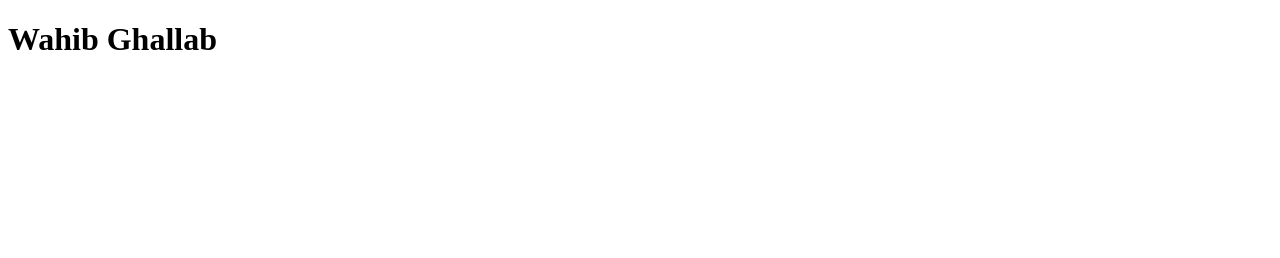
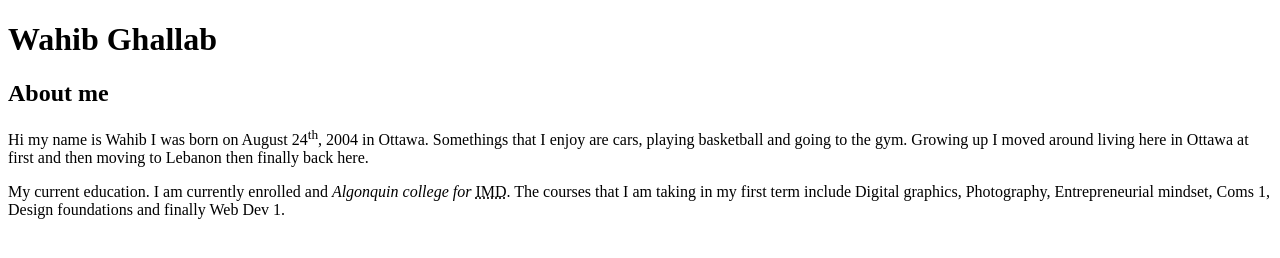
Before and after one commit to ghal0032/ghal0032.github.io, a plain HTML site: page htlm-asignment/index.html in a window 1280 px wide. Drawn offline with Linux system fonts and the light colour scheme.

Commit message:
adds main content

```diff
--- a/htlm-asignment/index.html
+++ b/htlm-asignment/index.html
@@ -1,13 +1,26 @@
 <!DOCTYPE html>
 <html>
+    <head>
+        <title>Wahib Ghallab</title>
+    </head>
     <body>
         <!-- This is an HTML comment -->
 
         <header>
             <h1>Wahib Ghallab</h1>
         </header>
+        <!-- Starting main content -->
         <main>
-
+            <!-- artical of the page. Can be standalone -->
+            <article>
+                <h2>About me</h2>
+                <p>
+                    Hi my name is Wahib I was born on August 24<sup>th</sup>, 2004 in Ottawa. Somethings that I enjoy are cars, playing basketball and going to the gym. Growing up I moved around living here in Ottawa at first and then moving to Lebanon then finally back here.
+                </p>
+                <p>
+                    My current education. I am currently enrolled and <em>Algonquin college for</em> <abbr title="Interactive Media Design">IMD</abbr>. The courses that I am taking in my first term include Digital graphics, Photography, Entrepreneurial mindset, Coms 1, Design foundations and finally Web Dev 1.
+                </p>
+            </article>
         </main>
     </body>
 </html>
```
